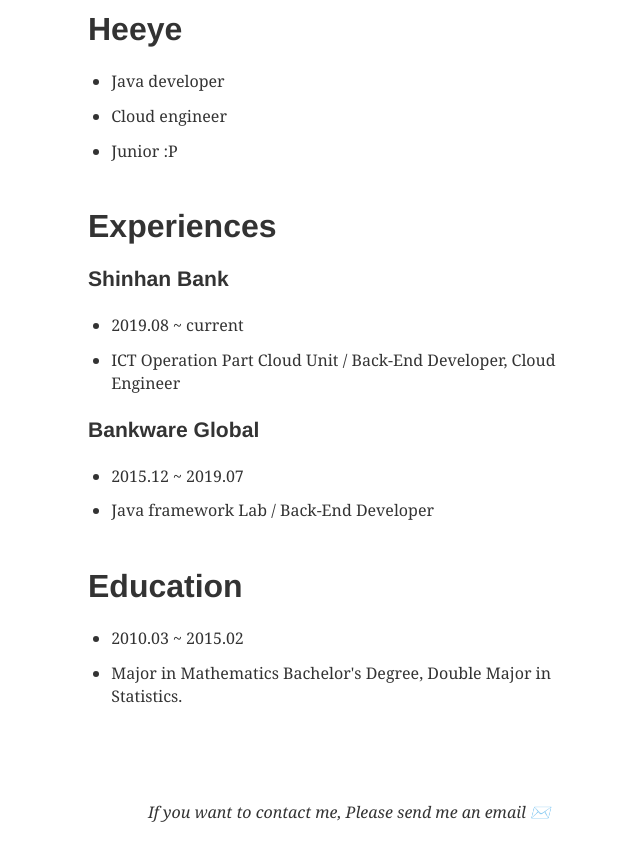
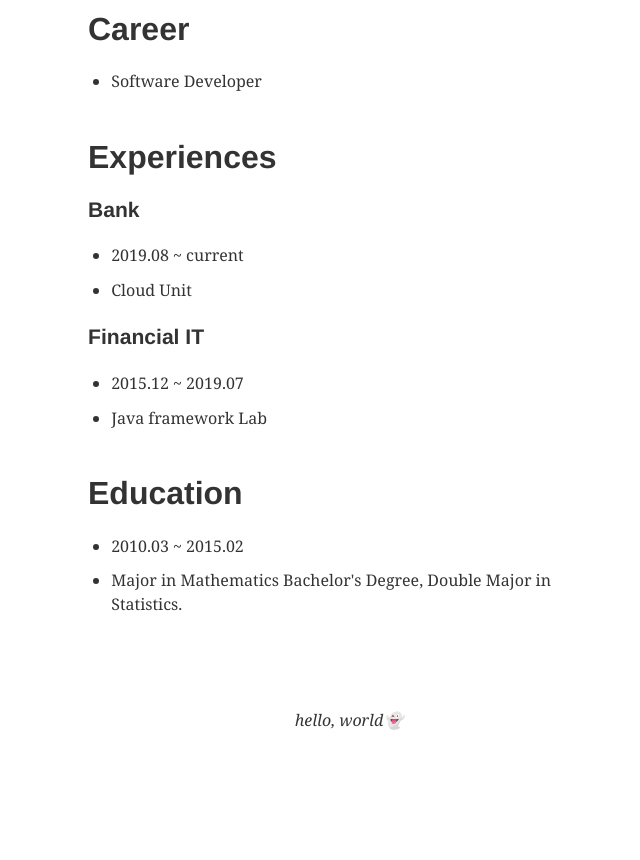
Before and after one commit to heeyeah/heeyeah.github.io, a Gatsby site: page /about in a window 1280 px wide. Shown: the whole page, without its empty margins (291-931 px from the left). After the commit the page ends 800 px from the top, so only its background shows below. Built offline with nearby package versions, Linux system fonts and the light colour scheme; Gatsby itself is replaced by a stand-in of ours; some packages are replaced by stand-ins of ours; what typography-theme-github would draw is missing.

Commit message:
hello, world

```diff
--- a/content/__about/resume-en.md
+++ b/content/__about/resume-en.md
@@ -4,22 +4,20 @@
 lang: 'en'
 ---
 
-# Heeye
+# Career
 
-+ Java developer
-+ Cloud engineer
-+ Junior :P
++ Software Developer
 
 <br/>
 
 # Experiences
-### Shinhan Bank
+### Bank
 + 2019.08 ~ current
-+ ICT Operation Part Cloud Unit / Back-End Developer, Cloud Engineer
++ Cloud Unit
 
-### Bankware Global
+### Financial IT
 + 2015.12 ~ 2019.07
-+ Java framework Lab / Back-End Developer
++ Java framework Lab
 
 <br/>
 
@@ -33,5 +31,5 @@
 <div align="center">
 
 
-_If you want to contact me, Please send me an email ✉️_
+_hello, world👻_
 </div>
--- a/content/blog/diary/blahblah.md
+++ b/content/blog/diary/blahblah.md
@@ -2,7 +2,7 @@
 title: 'blah, blah'
 date: 2021-03-13 20:30:00
 category: diary
-draft: false
+draft: true
 ---
 
 ### 하고싶은 것들
```
Also changed, not shown: content/assets/profile.png.
